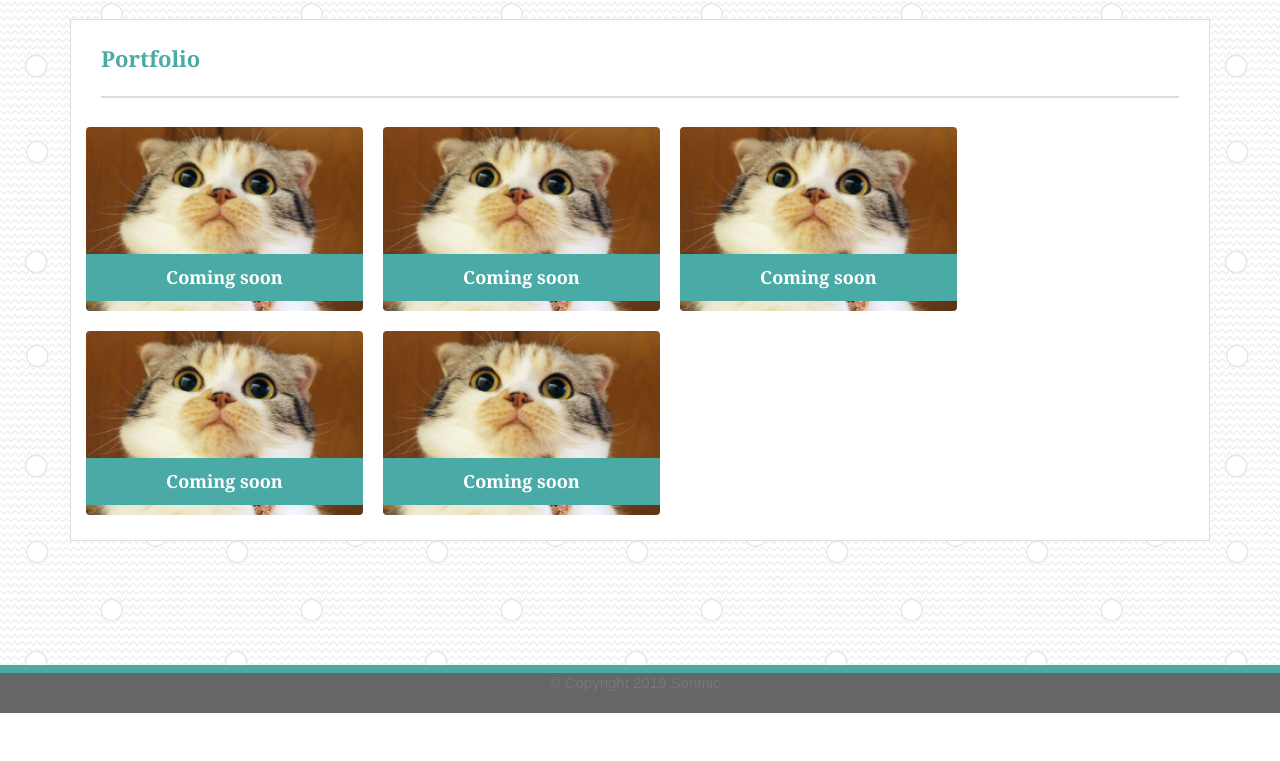
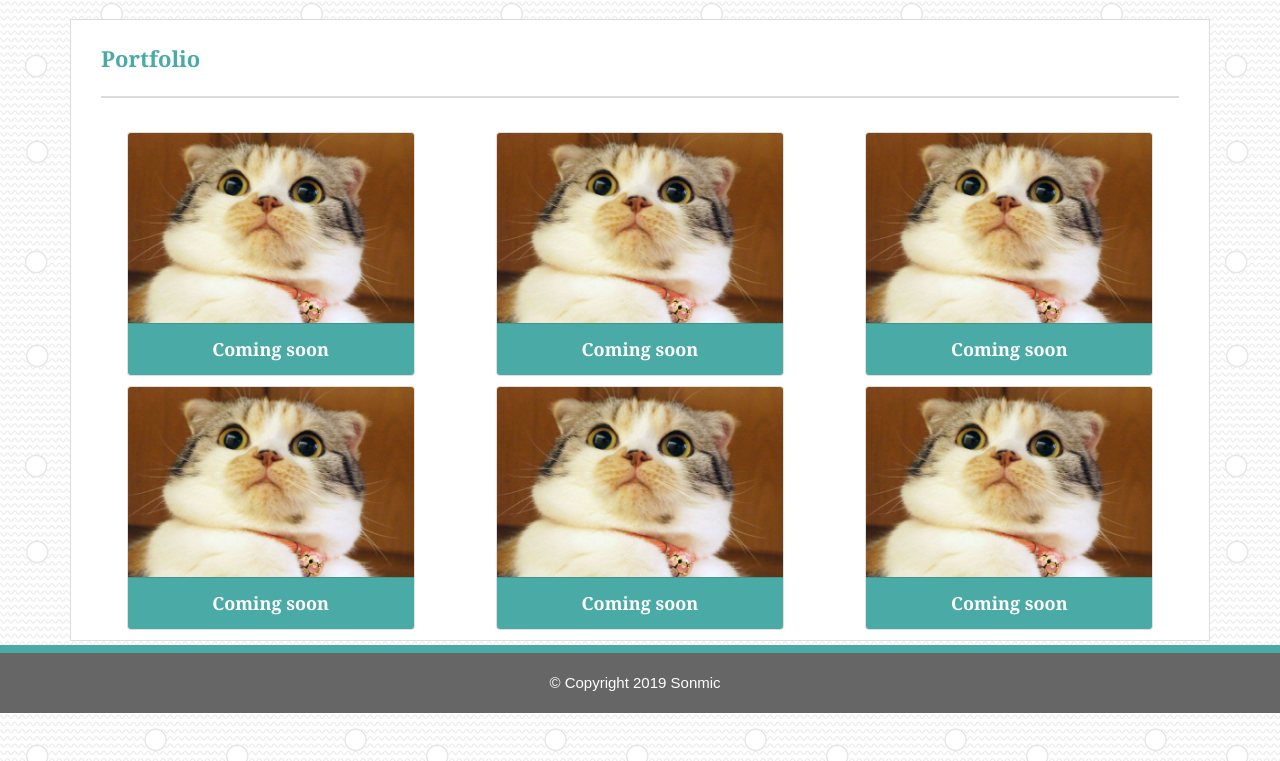
Before and after one commit to sonmic/Bootstrap-Portfolio, a plain HTML site: page portfolio.html in a window 1280 px wide. Shown: the part 87-848 px from the top of the page. Before the commit the page ends 800 px from the top, so only its background shows below. Drawn offline with nearby package versions, Linux system fonts and the light colour scheme.

Commit message:
fixed footer font color, changed portfolio page to bootstrap cards.

```diff
--- a/css/style.css
+++ b/css/style.css
@@ -21,7 +21,7 @@
                     border-bottom: 2px solid #dddddd;
                 }
 
-                .navbar-brand {
+                .myname {
                     float: left;
                     font-family: Georgia, Times, Times New Roman, serif;
                     background-color: #4aaaa5;
@@ -31,10 +31,15 @@
                     font-weight: bold;
                     font-size: 1.4em;
                     margin: 0;
+                    color: #fff;
+                    text-decoration: none;
                 }
 
-                a.navbar-brand {
-                    color: #ffffff;
+                a.myname {
+                    color: #fff;
+                    text-align: center;
+                    font-family: Georgia, Times, Times New Roman, serif;
+                    text-decoration: none;
                 }
 
                 .navbar-nav {
@@ -143,9 +148,13 @@
 
                 footer {
                     background-color: #666666;
-                    color: #ffffff;
                     border-top: 8px solid #4aaaa5;
                     text-align: center;
+                }
+
+                .muted {
+                    color: #ffffff;
+                    margin-top: 20px;
                 }
 
                 @media only screen and (min-width: 768px) {
@@ -168,6 +177,7 @@
                 }
                 /* contact form button style */
 
+                .myname,
                 .btn-primary,
                 .btn-primary:active,
                 .btn-primary:visited {
@@ -175,6 +185,7 @@
                     border-radius: 0 !important;
                 }
 
+                .myname:hover,
                 .btn-primary:hover,
                 .card-footer:hover {
                     background-color: #83d3cf !important;
@@ -220,7 +231,7 @@
                     font-size: 18px;
                 }
 
-                a:hover {
+                ul a:hover {
                     color: #83d3cf !important;
                 }
 
--- a/portfolio.html
+++ b/portfolio.html
@@ -17,7 +17,7 @@
         <nav class="navbar navbar-expand-lg bg-white row">
 
             <!-- my name -->
-            <a class="navbar-brand col-xs-12 col-sm-12 col-md-4 col-lg-3" href="index.html">Sonmi</a>
+            <a class="myname col-xs-12 col-sm-12 col-md-4 col-lg-3" href="index.html">Sonmi</a>
 
             <!-- links -->
             <div class="col-xs-12 col-sm-12 col-md-8 col-lg-9">
@@ -43,48 +43,57 @@
                 <br>
                 <div class="container" id="portfoliocat">
                     <div class=row>
-                        <div class="col-lg-3 col-md-3 catbox">
-                            <div>
-                                <img class="cat rounded img-fluid" src="images/portfoliocat.jpg">
-                                <div class="portfoliotext"><b>Coming soon</b>
-                                </div>
-                            </div>
+                        <!-- card start -->
+                        <div class="card" style="width: 18rem;">
+                            <img class="card-img-top" src="images/portfoliocat.jpg" alt="Card image cap">
+                            <a href="#" class="card-link">
+                                <div class="card-footer text-white"><b>Coming soon</b></div>
+                            </a>
                         </div>
+                        <!-- card end -->
+                        <!-- card start -->
+                        <div class="card" style="width: 18rem;">
+                            <img class="card-img-top" src="images/portfoliocat.jpg" alt="Card image cap">
+                            <a href="#" class="card-link">
+                                <div class="card-footer text-white"><b>Coming soon</b></div>
+                            </a>
+                        </div>
+                        <!-- card end -->
+                        <!-- card start -->
+                        <div class="card" style="width: 18rem;">
+                            <img class="card-img-top" src="images/portfoliocat.jpg" alt="Card image cap">
+                            <a href="#" class="card-link">
+                                <div class="card-footer text-white"><b>Coming soon</b></div>
+                            </a>
+                        </div>
+                        <!-- card end -->
+                    </div>
+                    <div class=row>
+                        <!-- card start -->
+                        <div class="card" style="width: 18rem;">
+                            <img class="card-img-top" src="images/portfoliocat.jpg" alt="Card image cap">
+                            <a href="#" class="card-link">
+                                <div class="card-footer text-white"><b>Coming soon</b></div>
+                            </a>
+                        </div>
+                        <!-- card end -->
 
-                        <div class="col-lg-3 col-md-3 catbox">
-                            <div>
-                                <img class="cat rounded img-fluid" src="images/portfoliocat.jpg">
-                                <div class="portfoliotext"><b>Coming soon</b>
-                                </div>
-                            </div>
+                        <!-- card start -->
+                        <div class="card" style="width: 18rem;">
+                            <img class="card-img-top" src="images/portfoliocat.jpg" alt="Card image cap">
+                            <a href="#" class="card-link">
+                                <div class="card-footer text-white"><b>Coming soon</b></div>
+                            </a>
                         </div>
-
-                        <div class="col-lg-3 col-md-3 catbox">
-                            <div>
-                                <img class="cat rounded img-fluid" src="images/portfoliocat.jpg">
-                                <div class="portfoliotext"><b>Coming soon</b>
-                                </div>
-                            </div>
+                        <!-- card end -->
+                        <!-- card start -->
+                        <div class="card" style="width: 18rem;">
+                            <img class="card-img-top" src="images/portfoliocat.jpg" alt="Card image cap">
+                            <a href="#" class="card-link">
+                                <div class="card-footer text-white"><b>Coming soon</b></div>
+                            </a>
                         </div>
-                    </div>
-
-                    <div class=row>
-                        <div class="col-lg-3 col-md-3 catbox">
-                            <div>
-                                <img class="cat rounded img-fluid" src="images/portfoliocat.jpg">
-                                <div class="portfoliotext"><b>Coming soon</b>
-                                </div>
-                            </div>
-                        </div>
-
-                        <div class="col-lg-3 col-md-3 catbox">
-                            <div>
-                                <img class="cat rounded img-fluid" src="images/portfoliocat.jpg">
-                                <div class="portfoliotext"><b>Coming soon</b>
-                                </div>
-                            </div>
-                        </div>
-
+                        <!-- card end -->
                     </div>
 
                 </div>
@@ -92,17 +101,11 @@
         </section>
     </div>
     </div>
+
     <footer class="container-fluid fixed-bottom">
         <p class="muted">© Copyright 2019 Sonmic</p>
     </footer>
 
-
-    <!-- jQuery, javascript file for the Bootstrap's javascript file to function -->
-    <script src="https://cdnjs.cloudflare.com/ajax/libs/jquery/3.2.1/jquery.min.js"></script>
-
-    <!-- Bootstrap's javascript file that allows the dropdown menu to work  -->
-    <script src="https://maxcdn.bootstrapcdn.com/bootstrap/4.0.0/js/bootstrap.min.js"></script>
-
 </body>
 
 </html>
```
Also changed, not shown: contact.html (+5 -8 lines), index.html (+1 -8 lines).
